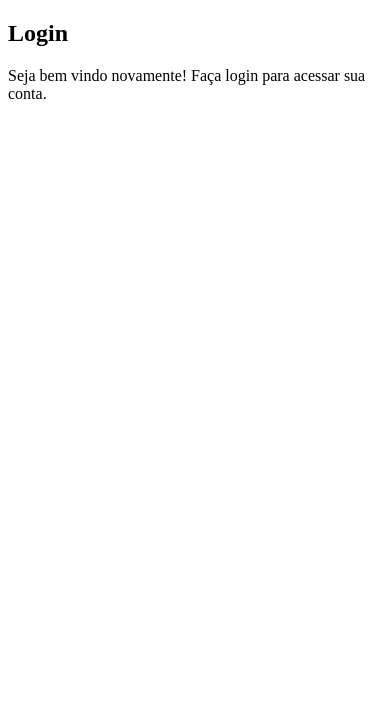
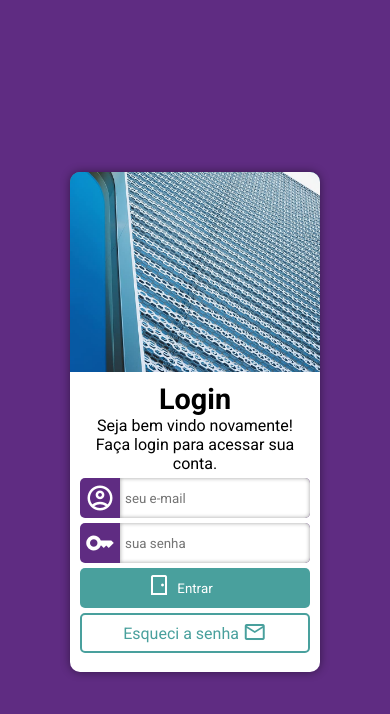
Before and after one commit to Jean-V1nicius/projeto-login, a plain HTML site: page index.html in a window 390 px wide. Drawn offline with Linux system fonts and the light colour scheme.

Commit message:
Fiz o estilo padrão e a versão mobile

```diff
--- a/estilos/style.css
+++ b/estilos/style.css
@@ -1 +1,160 @@
 @charset "UTF-8";
+
+@import url('https://fonts.googleapis.com/css2?family=Roboto:wght@400;500;700;900&display=swap');
+
+:root {
+    --cor01: #5fdacb;
+    --cor02: #49a09d;
+    --cor03: #38757a;
+    --cor04: #914DC4;
+    --cor05: #5f2c82;
+
+    --fonte-padrao: 'Roboto', Helvetica, sans-serif;
+}
+
+* {
+    margin: 0px;
+    padding: 0px;
+    box-sizing: border-box;
+    font-family: var(--fonte-padrao);
+}
+
+html, body, main {
+    width: 100vw;
+    height: 100vh;
+    /* overflow-x: hidden; */
+}
+
+body {
+    background-color: var(--cor05);
+}
+
+main {
+    position: relative;
+    background-color: var(--cor05);
+    overflow-y: auto;
+    height: 100vh;
+}
+
+div#login {
+    position: absolute;
+    top: 50%;
+    left: 50%;
+    width: 250px;
+    height: 500px;
+    border-radius: 10px;
+    overflow: hidden;
+    box-shadow: 0px 0px 10px rgba(0, 0, 0, 0.45);
+
+    transform: translate(-50%, -50%);
+}
+
+div#imagem {
+    width: 100%;
+    height: 40%;
+
+    background: var(--cor02) url("../imagens/metal.jpg") left bottom no-repeat;
+    background-size: cover;
+}
+
+section#formulario {
+    background-color: white;
+    width: 100%;
+    height: 60%;
+    padding: 10px;
+}
+
+section#formulario h1 {
+    text-align: center;
+    font-size: 1.8em;
+}
+
+section#formulario p {
+    text-align: center;
+}
+
+form div.campo {
+    position: relative;
+    background-color: var(--cor05);
+
+    width: 100%;
+    height: 40px;
+    border-radius: 5px;
+    margin: 5px auto;
+    /* overflow: hidden; */
+}
+
+form > div.campo .material-icons-outlined {
+    color: white;
+    font-size: 30px;
+    padding: 5px;
+}
+
+form div.campo input {
+    position: absolute;
+    width: calc(100% - 40px);
+    height: 40px;
+    border: none;
+    text-indent: 5px;
+
+    border-radius: 0px 5px 5px 0px;
+    box-shadow: inset 0px 0px 4px rgba(0, 0, 0, 0.374);
+}
+
+form .campo input:focus-visible {
+    outline: none;
+    background-color: white;
+}
+
+.botao {
+    display: block;
+    width: 100%;
+    height: 40px;
+    border-radius: 5px;
+    margin-top: 5px;
+}
+
+form div#boxBotao {
+    position: relative;
+}
+
+form > div#boxBotao .material-icons-outlined {
+    position: absolute;
+    top: 5px;
+    left: 67px;
+    color: white;
+}
+
+form input[type=submit] {
+    border: none;
+    color: white;
+    background-color: var(--cor02);
+}
+
+form input[type=submit]:hover {
+    background-color: var(--cor01);
+}
+
+form input[type=submit]:active {
+    color: var(--cor03);
+}
+
+form a#lkBotao {
+    text-align: center;
+    text-decoration: none;
+    border: 2px solid var(--cor02);
+    color: var(--cor02);
+}
+
+form a#lkBotao:hover {
+    background-color: var(--cor01);
+    color: white;
+}
+
+form a#lkBotao:active {
+    color: var(--cor03);
+}
+
+form > a#lkBotao .material-icons-outlined {
+    transform: translateY(5px);
+}
--- a/index.html
+++ b/index.html
@@ -7,9 +7,10 @@
     <title>Login</title>
     <link rel="stylesheet" href="estilos/style.css">
     <link rel="stylesheet" href="estilos/mediaqueries.css">
+    <link href="https://fonts.googleapis.com/icon?family=Material+Icons+Outlined" rel="stylesheet">
 </head>
-<body>
-    <main>
+<body onresize="resizeViewport()">
+    <main id="main">
         <div id="login">
             <div id="imagem">
 
@@ -17,8 +18,35 @@
             <section id="formulario">
                 <h1>Login</h1>
                 <p>Seja bem vindo novamente! Faça login para acessar sua conta.</p>
+                <form action="" method="post" autocomplete="on">
+                    <div class="campo">
+                        <label for="iEmail"><span class="material-icons-outlined">account_circle</span></label>
+                        <input type="email" name="email" id="iEmail" required placeholder="seu e-mail" autocomplete="email" minlength="15">
+                    </div>
+                    <div class="campo">
+                        <label for="iSenha"><span class="material-icons-outlined">key</span></label>
+                        <input type="password" name="senha" id="iSenha" required autocomplete="current-password" placeholder="sua senha" minlength="8" maxlength="20">
+                    </div>
+                    <div id="boxBotao">
+                        <span id="iconDoor" class="material-icons-outlined">sensor_door</span>
+                        <input class="botao" type="submit" value="Entrar" onmousedown="iconDoor.style.color = 'var(--cor03)'" onmouseup="iconDoor.style.color = ''">
+                    </div>
+                    <a id="lkBotao" class="botao" href="#">Esqueci a senha <span class="material-icons-outlined">email</span></a>
+                </form>
             </section>
         </div>
     </main>
+
+    <script>
+        function resizeViewport() {
+            if (innerHeight <= 530) {
+                // imagem.style.float = 'left'
+                // formulario.style.float = 'right'
+                main.style.height = '530px'
+            } else {
+                main.style.height = '100vh'
+            }
+        }
+    </script>
 </body>
 </html>
```
